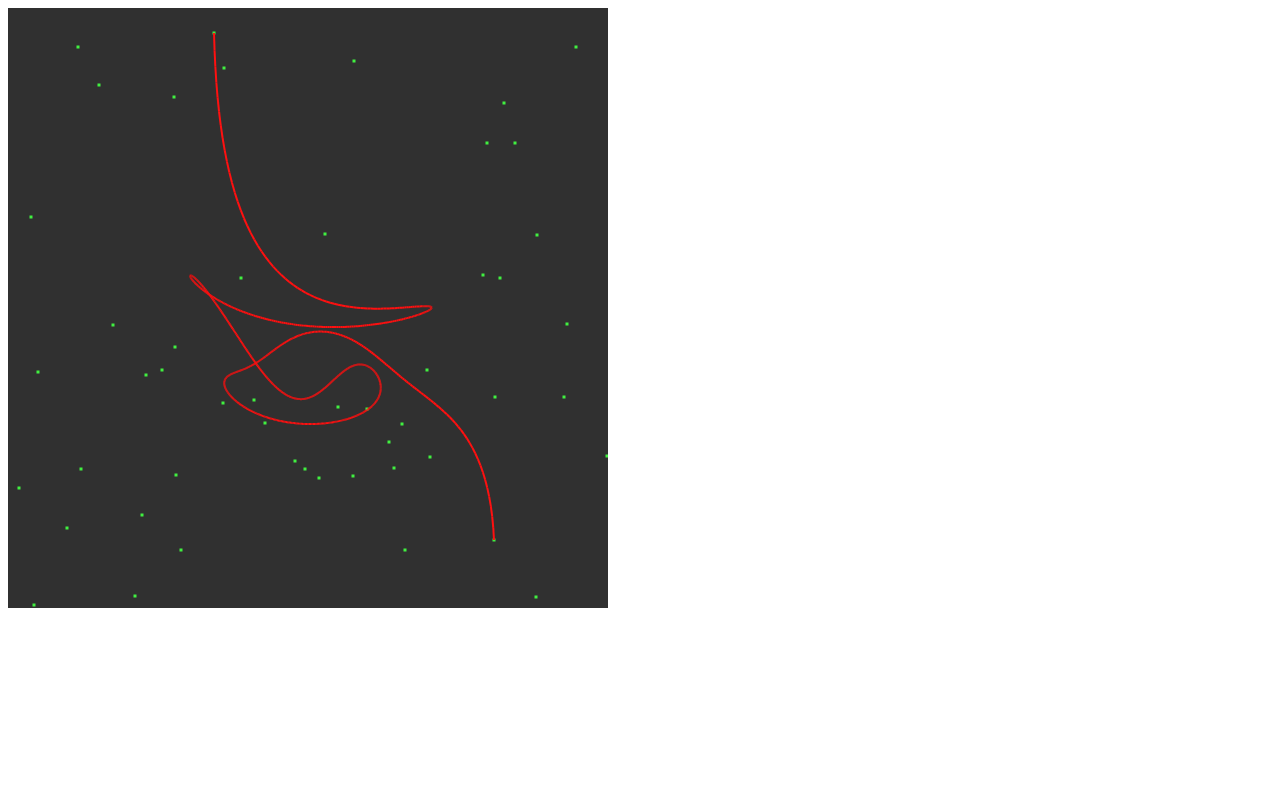
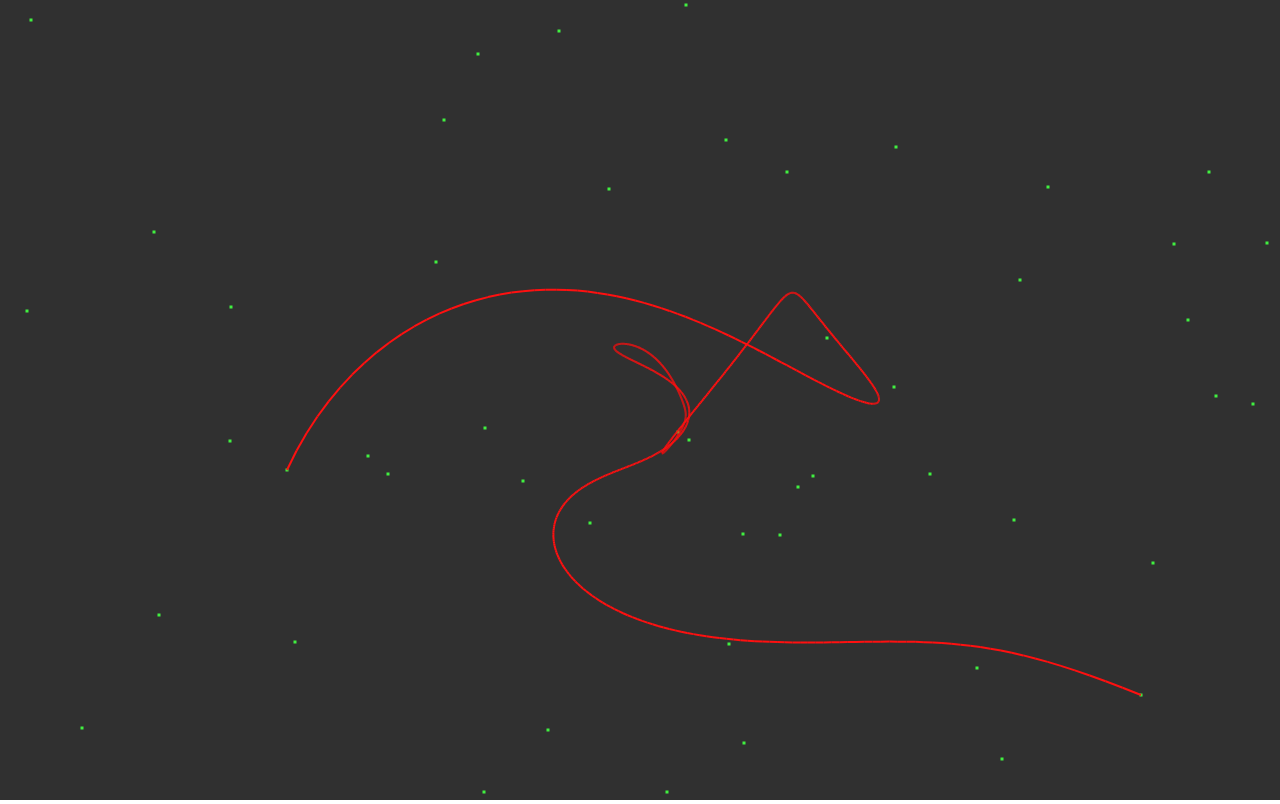
Before and after one commit to nicostuhlfauth/hrw-bezier, a plain HTML site: page bezier4.html in a window 1280 px wide. Drawn offline with Linux system fonts and the light colour scheme.

Commit message:
canvas full screen

```diff
--- a/bezier4.html
+++ b/bezier4.html
@@ -5,23 +5,38 @@
 	<meta charset="utf-8" />
 	<script src="./decasteljau.js"></script>
 	<title>Canvas</title>
+    <style>
+        body {
+            width: 100%;
+            height: 100%;
+            margin: 0;
+            padding: 0;
+            overflow: hidden;
+        }
+    </style>
 </head>
 
 <body>
-	<canvas id="beziers" width="600" height="600">
+	<canvas id="beziers">
 		Alternative content in case the browser does not support Canvas.
 	</canvas>
 
 	<script>
 
+        let canvas = document.getElementById("beziers");
+        let ctx = canvas.getContext("2d");
+
+        canvas.width = window.innerWidth;
+        canvas.height = window.innerHeight;
+
 		window.addEventListener('load', () => {
 			var canvas = document.getElementById('beziers');
 			// check for browser support
 			if (canvas && canvas.getContext) {
-				canvas.addEventListener('mousedown', domloaded(), false);
+				canvas.addEventListener('mousedown', domloaded(canvas,ctx), false);
 				ctx = canvas.getContext('2d');
 				if (ctx) {
-					domloaded();
+					domloaded(canvas,ctx);
 				}
 			}
 		}, false);
--- a/decasteljau.js
+++ b/decasteljau.js
@@ -1,7 +1,6 @@
-document.addEventListener('DOMContentLoaded',domloaded,false);
-function domloaded() {
-    let canvas = document.getElementById("beziers");
-    let ctx = canvas.getContext("2d");
+function domloaded(canvas, ctx) {
+    //let canvas = document.getElementById("beziers");
+    //let ctx = canvas.getContext("2d");
 
     function P(x, y) {
         this.x = x;
@@ -14,8 +13,8 @@ function domloaded() {
     }
 
 
-    const width = 600;
-    const height = 600;
+    const width = canvas.width;
+    const height = canvas.height;
     const max_bezier_depth = 10;
     const num_points = 50;
     const CP = new Array(num_points);
```
